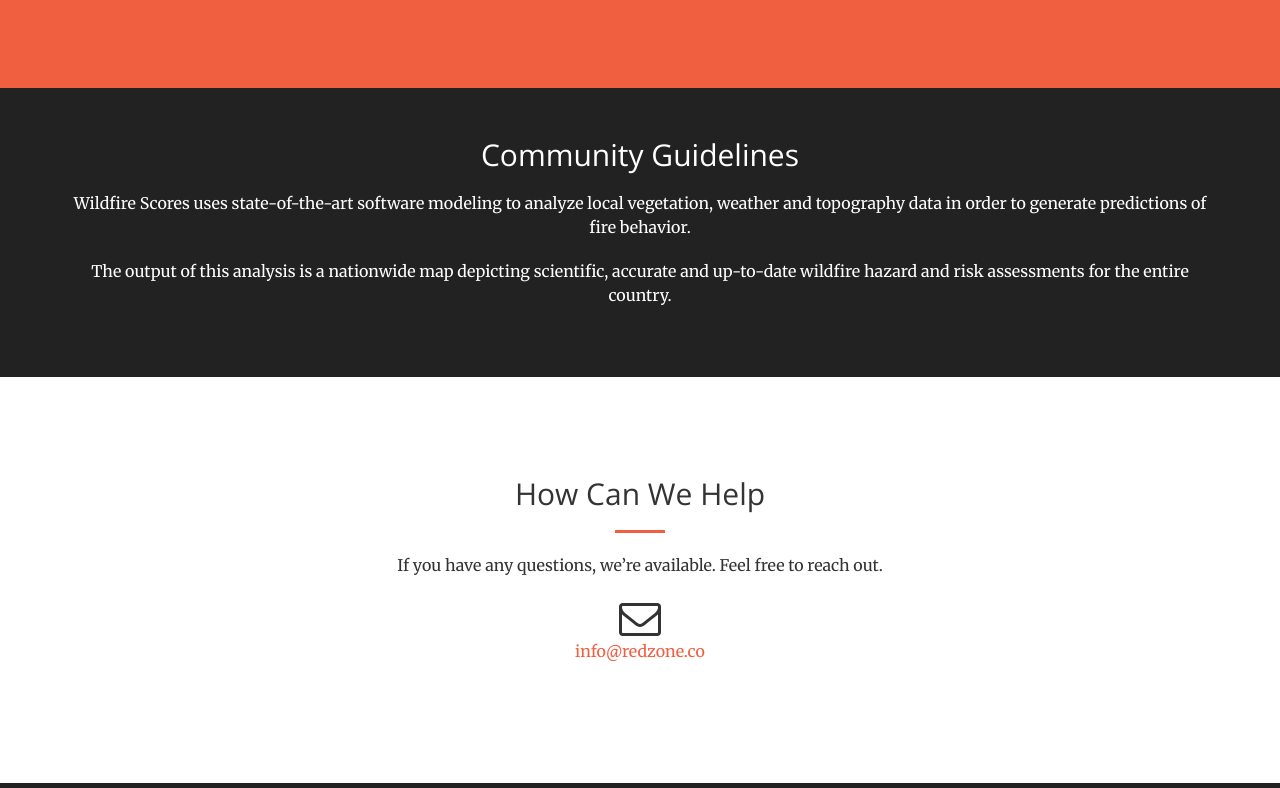
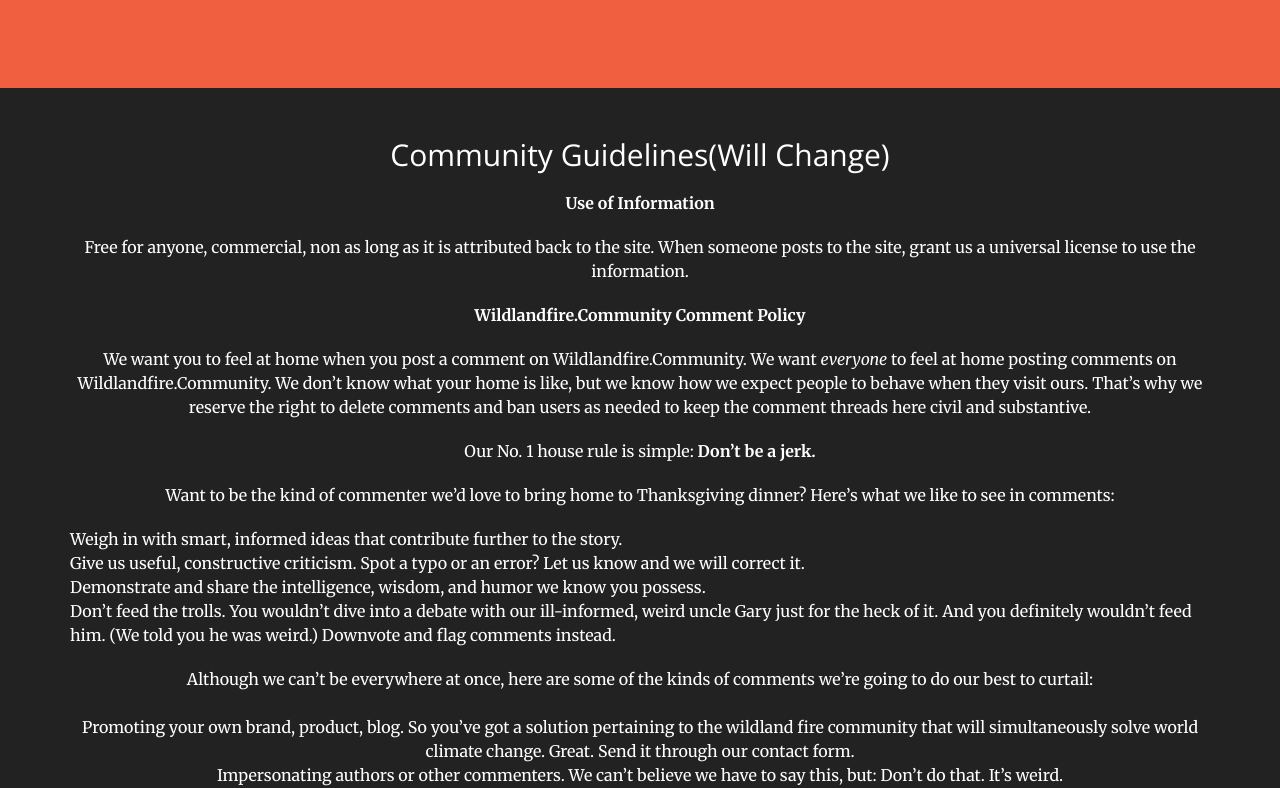
Before and after one commit to ytbnp/landing_page, a plain HTML site: page index.html in a window 1280 px wide. Shown: the part 1280-2068 px from the top of the page. Drawn offline with nearby package versions, Linux system fonts and the light colour scheme.

Commit message:
Added filler text for Guidelines

```diff
--- a/index.html
+++ b/index.html
@@ -158,9 +158,29 @@
     <aside class="bg-dark" id="guidelines">
         <div class="container text-center">
             <div class="call-to-action">
-                <h2>Community Guidelines</h2>
-                <p class="text-faded">Wildfire Scores uses state-of-the-art software modeling to analyze local vegetation, weather and topography data in order to generate predictions of fire behavior.</p>
-                <p class="text-faded">The output of this analysis is a nationwide map depicting scientific, accurate and up-to-date wildfire hazard and risk assessments for the entire country.</p>
+                <h2>Community Guidelines(Will Change)</h2>
+                <p class="text-faded"><b> Use of Information </b></p>
+                <p class="text-faded"> Free for anyone, commercial, non as long as it is attributed back to the site. When someone posts to the site, grant us a universal license to use the information.</p>
+                <p class="text-faded"><b> Wildlandfire.Community Comment Policy </b></p>
+                <p class="text-faded">We want you to feel at home when you post a comment on Wildlandfire.Community. We want <i>everyone</i> to feel at home posting comments on Wildlandfire.Community. We don’t know what your home is like, but we know how we expect people to behave when they visit ours. That’s why we reserve the right to delete comments and ban users as needed to keep the comment threads here civil and substantive.</p>
+                <p class="text-faded"> Our No. 1 house rule is simple: <b>Don’t be a jerk.</b> </p>
+                <p class="text-faded"> Want to be the kind of commenter we’d love to bring home to Thanksgiving dinner? Here’s what we like to see in comments:</p>
+                <p class="text-faded" align="left">Weigh in with smart, informed ideas that contribute further to the story.
+                  <br/>Give us useful, constructive criticism. Spot a typo or an error? Let us know and we will correct it.
+                  <br/>Demonstrate and share the intelligence, wisdom, and humor we know you possess.
+                  <br/>Don’t feed the trolls. You wouldn’t dive into a debate with our ill-informed, weird uncle Gary just for the heck of it. And you definitely wouldn’t feed him. (We told you he was weird.) Downvote and flag comments instead.
+                </p>
+                <p class="text-faded"> Although we can’t be everywhere at once, here are some of the kinds of comments we’re going to do our best to curtail:
+                  <br/><br/>Promoting your own brand, product, blog. So you’ve got a solution pertaining to the wildland fire community that will simultaneously solve world climate change. Great. Send it through our contact form.
+                  <br/>Impersonating authors or other commenters. We can’t believe we have to say this, but: Don’t do that. It’s weird.
+                  <br/>Comments that make it clear you didn’t read the article. Enraged that we didn’t mention X in a story about Y? Slow down, Speedy McFingerson. If you’d made it past paragraph two, you’d see a very well thought-out discussion of that X you hold so dear.
+                  <br/>Comments that are completely out of left field. Sometimes discussions veer off a bit, but are still related to the original subject. That is fine. Hijacking the conversation to promote off-topic commentary is not.
+                  <br/>Threats — no matter how vague — against the author or other commenters. Things can get heated. Before you casually mention your foe’s home address, think of your Mother Earth. (Bonus points if you never use the phrase “Mother Earth.”)
+                  <br/>Racism, sexism, homophobia, you get the drift. Call us the PC Police, fine, but don’t say we didn’t warn you when you get tased. **And by tased, we mean banned or deleted. Wildlandfire.Community has not — and will not — ever own a taser, and even if we were to own a solar-charged taser, we’d be too scared to use it.
+                  <br/>Trolling. If you’re a climate denier just out for a good trolling and are not contributing meaningfully to the conversation, we’ll be pushing you back under the bridge.
+                  <br/>Posts regarding burn over, shelter deployments, LODD prior to official notice or confirmation.
+                  <br/>Political candidates endorsements-  Legislative topics affecting wildland fire, fine,  but no specific campaigning for candidates or policies.
+                </p>
             </div>
         </div>
     </aside>
```
